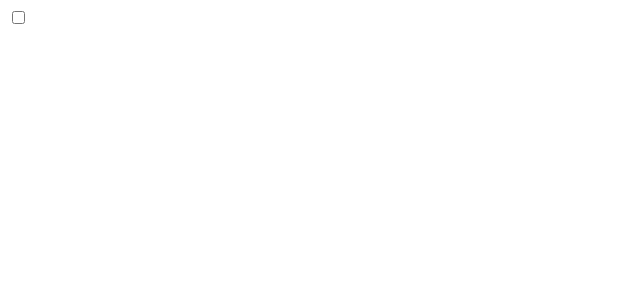
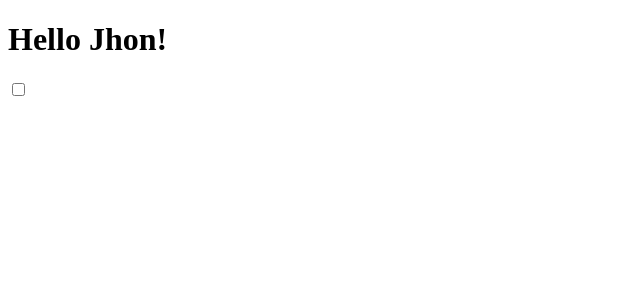
Before and after one commit to ThatOpen/frontend-course-firebase, a React (Create React App) app in the folder react-course/: page / in a window 1280 px wide. Shown: the top 300 px of the page, without its empty margins (0-640 px from the left). Built offline with nearby package versions, Linux system fonts and the light colour scheme.

Commit message:
React Fragments

```diff
--- a/react-course/src/App.jsx
+++ b/react-course/src/App.jsx
@@ -1,5 +1,12 @@
+import React from "react";
 import { HelloCheckbox } from "./components/hello-checkbox";
+import { HelloWorld } from "./components/hello-world";
 
 export function App() {
-  return <HelloCheckbox />;
+  return (
+    <>
+      <HelloWorld name="Jhon" />
+      <HelloCheckbox />
+    </>
+  );
 }
```
